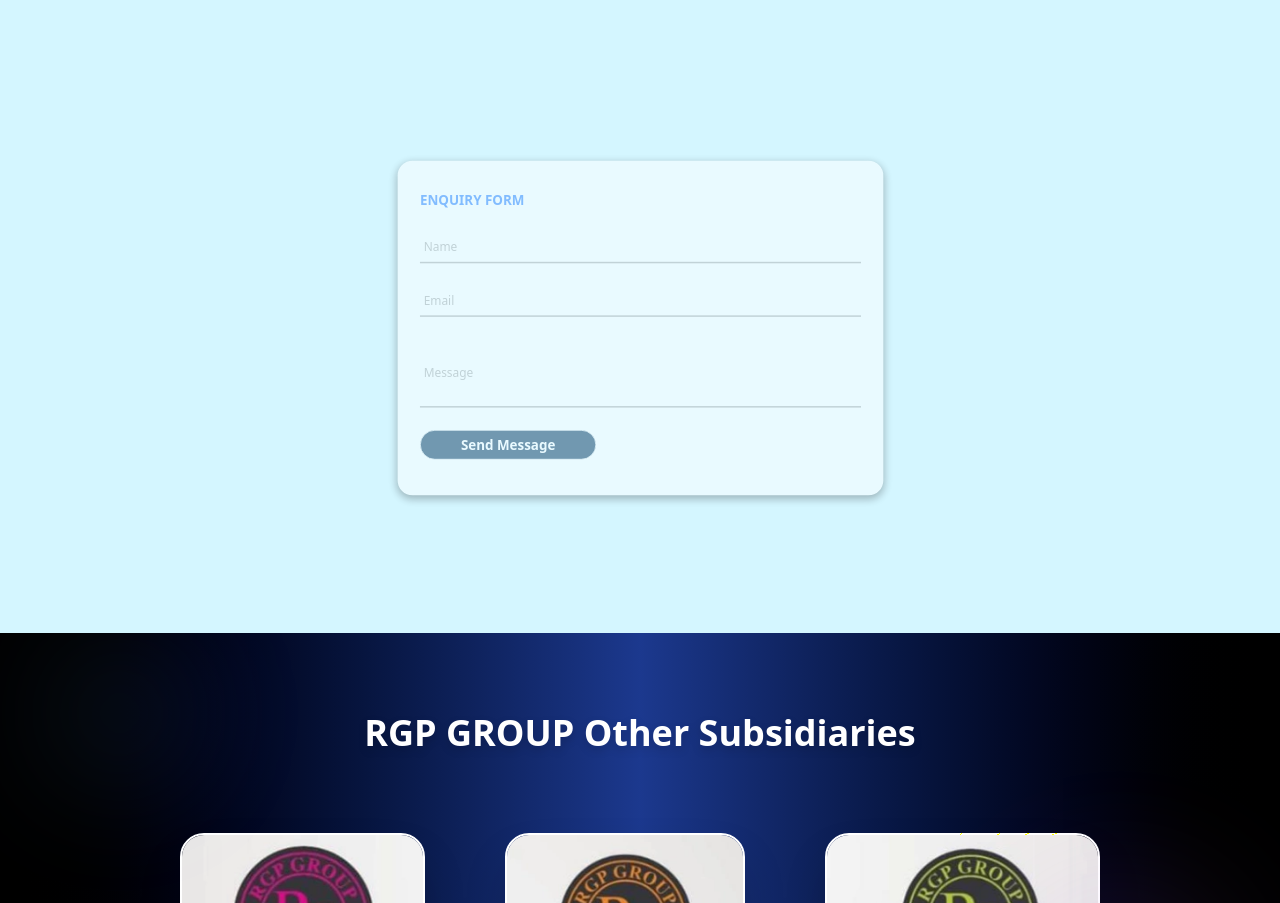
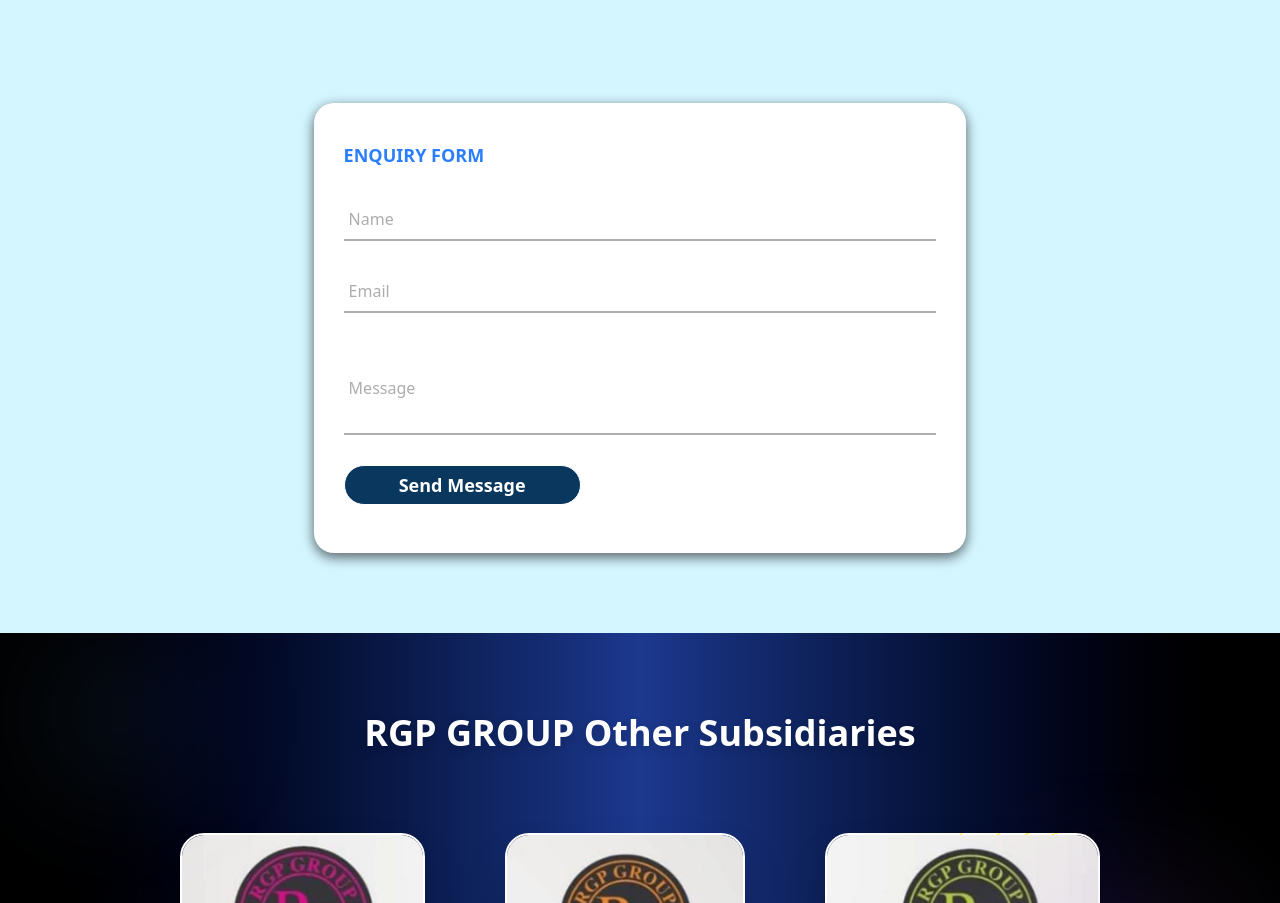
Before and after one commit to tejas0937/rgp-project, a React (Vite) app: page / in a window 1280 px wide. Shown: the part 6813-7716 px from the top of the page. Built offline with nearby package versions, Linux system fonts and the light colour scheme.

Commit message:
enquiry form bug fixing.

```diff
--- a/src/components/contact.css
+++ b/src/components/contact.css
@@ -18,9 +18,6 @@ form{
     background-color: #ffffff;
     box-shadow: 0 4px 12px 1px rgba(0,0,0,0.55);
     border-radius: 20px;
-    animation: appear linear;
-    animation-timeline: view();
-    animation-range: entry 0 cover 25%;
 }
 
 form .txt_field{
```
